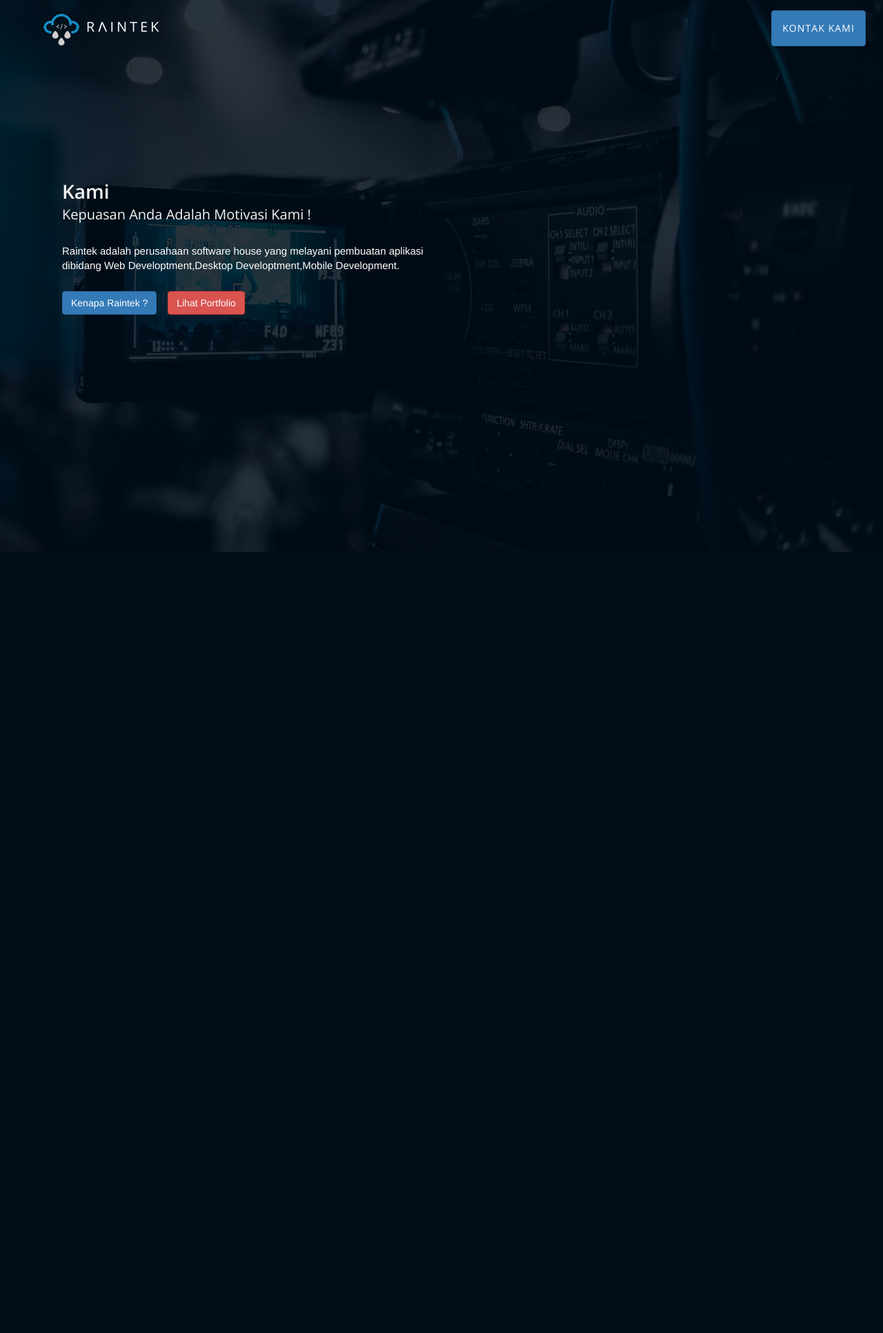
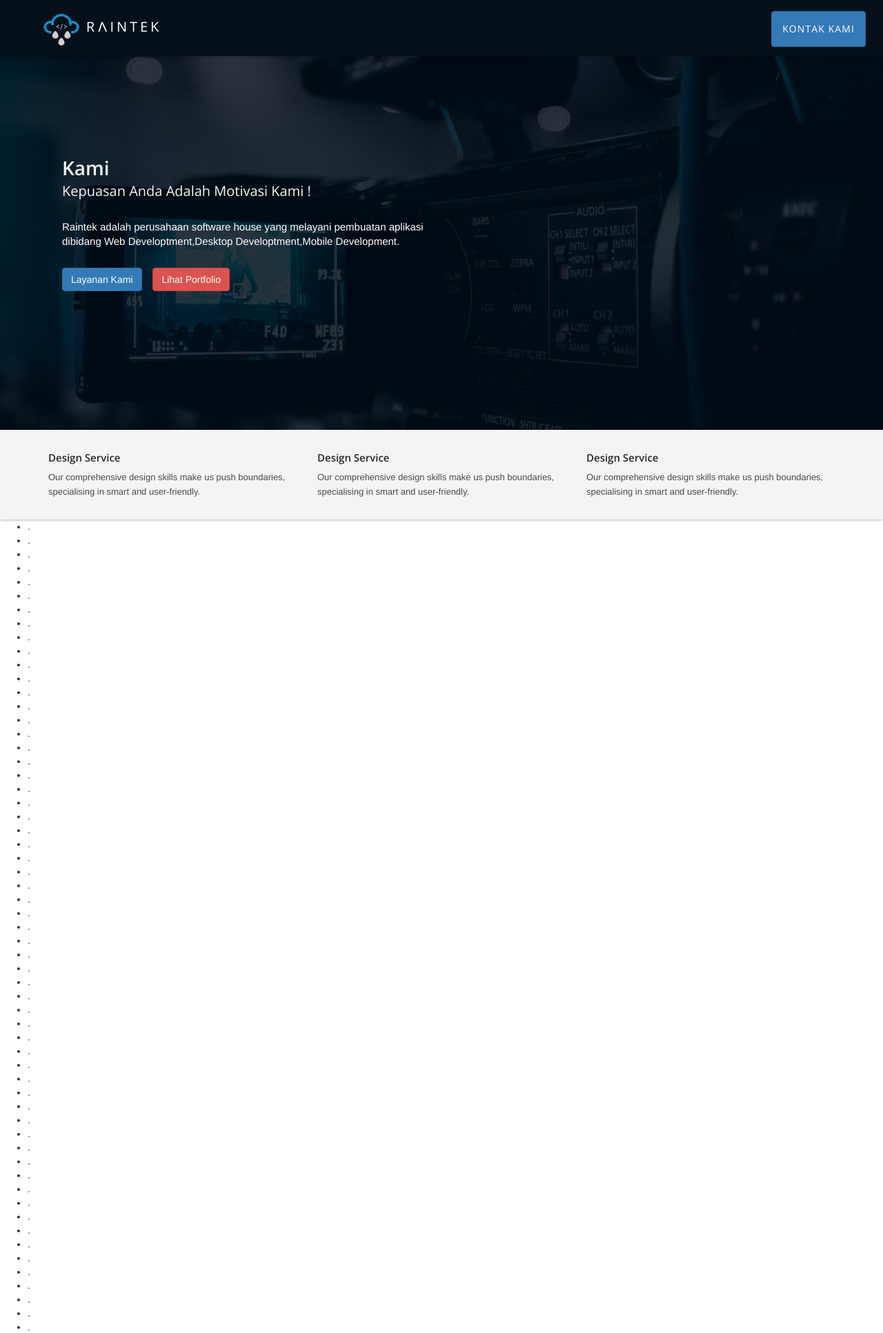
Before and after one commit to adit21/qwertgfvbmhkt, a PHP site: page / in a window 1280 px wide. Shown: the top 1932 px of the page at 69% size. Before the commit the page ends 800 px from the top, so only its background shows below. Run offline with PHP 8.4, Linux system fonts and the light colour scheme; some libraries are stand-ins or nearby versions.

Commit message:
Update terbaru dari adit

```diff
--- a/css/custom.css
+++ b/css/custom.css
@@ -19,6 +19,11 @@ PERATURAN PEMBUATAN CSS :
 @import 'https://fonts.googleapis.com/css?family=Open+Sans:300,600';
 
 /*AMD : background utama halaman depan*/
+
+#firstPage {
+    position: relative;
+    height: 623px !important;
+}
 
 #firstPage .bg {
     background-image: url('../img/bg.jpg');
@@ -53,8 +58,14 @@ PERATURAN PEMBUATAN CSS :
 /*AMD : Menghilangkan background & border bawaan bootstrap yang berwarna putih*/
 
 #firstPage #custom-panel .navbar-default {
-    background-color: transparent;
+    background-color: #05101a;
     border: none;
+    height: 81px !important;
+    box-shadow: 0px 0px 6px -2px #000000;
+}
+
+#firstPage #custom-panel .navbar-default .contactext:before {
+    content: "KONTAK KAMI";
 }
 
 
@@ -66,7 +77,7 @@ PERATURAN PEMBUATAN CSS :
 }
 
 #firstPage .navbar-nav {
-    padding: 15px 25px 0px 0px;
+    padding: 16px 25px 0px 0px;
 }
 
 #firstPage .navbar-nav li a {
@@ -89,7 +100,7 @@ PERATURAN PEMBUATAN CSS :
     padding: 20px;
     height: auto;
     position: relative;
-    margin-top: 20%;
+    margin-top: 27%;
 }
 
 #firstPage #greetingMsg .greetingPanel .greeting span {
@@ -99,6 +110,10 @@ PERATURAN PEMBUATAN CSS :
     font-weight: 600;
 }
 
+#firstPage #greetingMsg .greetingPanel .greeting .text:before {
+    content: "Kami";
+}
+
 #firstPage #greetingMsg .greetingPanel .subGreeting span {
     font-size: 20px !important;
     color: #f5f5f5;
@@ -106,9 +121,21 @@ PERATURAN PEMBUATAN CSS :
     font-weight: 300;
 }
 
+#firstPage #greetingMsg .greetingPanel .subGreeting .text:before {
+    content: " Kepuasan Anda Adalah Motivasi Kami !";
+}
+
 #firstPage #greetingMsg .greetingPanel .footGreeting {
     margin-top: 27px;
     font-size: 15px;
+}
+
+#firstPage #greetingMsg .greetingPanel .footGreeting .firstext:before {
+    content: "Raintek adalah perusahaan software house yang melayani pembuatan aplikasi";
+}
+
+#firstPage #greetingMsg .greetingPanel .footGreeting .secondtext:before {
+    content: "dibidang Web Developtment,Desktop Developtment,Mobile Development.";
 }
 
 #firstPage #greetingMsg .greetingPanel .button {
@@ -185,3 +212,31 @@ PERATURAN PEMBUATAN CSS :
 /*AMD : Greeting pada halaman depan sampai ke tombol
   #1 = 09/09/2016 - adit_mdd
 */
+
+#littlePanelPromotion {
+    background: #f4f4f4;
+    width: 100%;
+    height: auto;
+    box-shadow: 0px 0px 5px #999;
+}
+
+#littlePanelPromotion .panelContent {
+    text-align: left;
+    margin: 30px 0px 30px 0px;
+}
+
+#littlePanelPromotion .panelContent .titleContent span {
+    font-family: 'Open Sans', sans-serif;
+    font-weight: bold;
+    font-size: 15px;
+    color: #292929;
+}
+
+#littlePanelPromotion .panelContent .bodyContent {
+    margin-top: 7px;
+}
+
+#littlePanelPromotion .panelContent .bodyContent span {
+    font-size: 13px;
+    color: #4a4a4a;
+}
--- a/index.html
+++ b/index.html
@@ -3,7 +3,7 @@
     <head>
         <meta charset="utf-8">
             <title>
-                Raintek | Software Studio & IT Consultant
+                Raintek | Software Studio & IT Consultant Indonesia
             </title>
             <!-- meta -->
             <meta content="IT Consultant dan Pembuatan Website Developtment  , Desktop Developtment  , Mobile Developtment " name="description"/>
@@ -14,6 +14,8 @@
             <link href="css/custom.css" media="screen" rel="stylesheet" title="no title"/>
             <link href="bower_components/typed.js/main.css" rel="stylesheet" type="text/css"/>
             <link href="img/shorcuticon.png" rel="shorcut icon" type="text/css"/>
+            <link href="bower_components/animate.css/animate.min.css" rel="stylesheet" type="text/css"/>
+            <link href="bower_components/wow/css/libs/animate.css" rel="stylesheet" type="text/css"/>
             <!-- javascript -->
             <script src="bower_components/jquery/dist/jquery.min.js" type="text/javascript">
             </script>
@@ -22,6 +24,11 @@
             <script src="bower_components/typed.js/dist/typed.min.js" type="text/javascript">
             </script>
             <script src="js/custom.js" type="text/javascript">
+            </script>
+            <script src="bower_components/wow/dist/wow.js" type="text/javascript">
+            </script>
+            <script type="text/javascript">
+                new WOW().init();
             </script>
         </meta>
     </head>
@@ -36,7 +43,7 @@
         </div>
         <!-- AMD : navbar untuk brand logo dan menu utama -->
         <div id="custom-panel">
-            <nav class="navbar navbar-default ">
+            <nav class="navbar navbar-default navbar-fixed-top ">
                 <div class="container-fluid">
                     <div class="navbar-header">
                         <a class="navbar-brand" href="#">
@@ -50,7 +57,7 @@
                             </a>
                         </li>
                         <li>
-                            <a class="tentang" href="#!">
+                            <a class="tentang" href="#about">
                             </a>
                         </li>
                         <li>
@@ -62,8 +69,7 @@
                             </a>
                         </li>
                         <li>
-                            <a class="btn btn-primary" href="#!">
-                                KONTAK KAMI
+                            <a class="btn btn-primary contactext" href="#!">
                             </a>
                         </li>
                     </ul>
@@ -76,28 +82,26 @@
                         <div class="col-md-8 col-xs-12">
                             <div class="greetingPanel">
                                 <div class="greeting">
-                                    <span>
-                                        Kami
+                                    <span class="text">
                                     </span>
                                     <span class="element" style="font-size:60px;">
                                     </span>
                                 </div>
                                 <div class="subGreeting">
-                                    <span>
-                                        Kepuasan Anda Adalah Motivasi Kami !
+                                    <span class="text">
                                     </span>
                                 </div>
                                 <div class="footGreeting">
-                                    <span>
-                                        Raintek adalah perusahaan software house yang melayani pembuatan aplikasi
-                                        <br>
-                                            dibidang Web Developtment,Desktop Developtment,Mobile Development.
-                                        </br>
+                                    <span class="firstext">
                                     </span>
+                                    <br>
+                                        <span class="secondtext">
+                                        </span>
+                                    </br>
                                 </div>
                                 <div class="button">
                                     <a class="btn btn-primary btn1" href="#">
-                                        Kenapa Raintek ?
+                                        Layanan Kami
                                     </a>
                                     <a class="btn btn-danger" href="#">
                                         Lihat Portfolio
@@ -111,4 +115,370 @@
         </div>
     </div>
     <!--#firstPage AMD - 09/09/2016 -->
+    <!--#little Panel Promotion -->
+    <div id="littlePanelPromotion">
+        <div class="container">
+            <div class="row">
+                <div class="col-md-4">
+                    <div class="panelContent wow animated fadeInDown ">
+                        <div class="titleContent">
+                            <span>
+                                Design Service
+                            </span>
+                        </div>
+                        <div class="bodyContent">
+                            <span>
+                                Our comprehensive design skills make us push boundaries, specialising in smart and user-friendly.
+                            </span>
+                        </div>
+                    </div>
+                </div>
+                <div class="col-md-4">
+                    <div class="panelContent wow animated fadeInDown">
+                        <div class="titleContent">
+                            <span>
+                                Design Service
+                            </span>
+                        </div>
+                        <div class="bodyContent">
+                            <span>
+                                Our comprehensive design skills make us push boundaries, specialising in smart and user-friendly.
+                            </span>
+                        </div>
+                    </div>
+                </div>
+                <div class="col-md-4">
+                    <div class="panelContent wow animated fadeInDown">
+                        <div class="titleContent">
+                            <span>
+                                Design Service
+                            </span>
+                        </div>
+                        <div class="bodyContent">
+                            <span>
+                                Our comprehensive design skills make us push boundaries, specialising in smart and user-friendly.
+                            </span>
+                        </div>
+                    </div>
+                </div>
+            </div>
+        </div>
+    </div>
+    <ul>
+        <li>
+            .
+        </li>
+        <li>
+            .
+        </li>
+        <li>
+            .
+        </li>
+        <li>
+            .
+        </li>
+        <li>
+            .
+        </li>
+        <li>
+            .
+        </li>
+        <li>
+            .
+        </li>
+        <li>
+            .
+        </li>
+        <li>
+            .
+        </li>
+        <li>
+            .
+        </li>
+        <li>
+            .
+        </li>
+        <li>
+            .
+        </li>
+        <li>
+            .
+        </li>
+        <li>
+            .
+        </li>
+        <li>
+            .
+        </li>
+        <li>
+            .
+        </li>
+        <li>
+            .
+        </li>
+        <li>
+            .
+        </li>
+        <li>
+            .
+        </li>
+        <li>
+            .
+        </li>
+        <li>
+            .
+        </li>
+        <li>
+            .
+        </li>
+        <li>
+            .
+        </li>
+        <li>
+            .
+        </li>
+        <li>
+            .
+        </li>
+        <li>
+            .
+        </li>
+        <li>
+            .
+        </li>
+        <li>
+            .
+        </li>
+        <li>
+            .
+        </li>
+        <li>
+            .
+        </li>
+        <li>
+            .
+        </li>
+        <li>
+            .
+        </li>
+        <li>
+            .
+        </li>
+        <li>
+            .
+        </li>
+        <li>
+            .
+        </li>
+        <li>
+            .
+        </li>
+        <li>
+            .
+        </li>
+        <li>
+            .
+        </li>
+        <li>
+            .
+        </li>
+        <li>
+            .
+        </li>
+        <li>
+            .
+        </li>
+        <li>
+            .
+        </li>
+        <li>
+            .
+        </li>
+        <li>
+            .
+        </li>
+        <li>
+            .
+        </li>
+        <li>
+            .
+        </li>
+        <li>
+            .
+        </li>
+        <li>
+            .
+        </li>
+        <li>
+            .
+        </li>
+        <li>
+            .
+        </li>
+        <li>
+            .
+        </li>
+        <li>
+            .
+        </li>
+        <li>
+            .
+        </li>
+        <li>
+            .
+        </li>
+        <li>
+            .
+        </li>
+        <li>
+            .
+        </li>
+        <li>
+            .
+        </li>
+        <li>
+            .
+        </li>
+        <li>
+            .
+        </li>
+        <li>
+            .
+        </li>
+        <li>
+            .
+        </li>
+        <li>
+            .
+        </li>
+        <li>
+            .
+        </li>
+        <li>
+            .
+        </li>
+        <li>
+            .
+        </li>
+        <li>
+            .
+        </li>
+        <li>
+            .
+        </li>
+        <li>
+            .
+        </li>
+        <li>
+            .
+        </li>
+        <li>
+            .
+        </li>
+        <li>
+            .
+        </li>
+        <li>
+            .
+        </li>
+        <li>
+            .
+        </li>
+        <li>
+            .
+        </li>
+        <li>
+            .
+        </li>
+        <li>
+            .
+        </li>
+        <li>
+            .
+        </li>
+        <li>
+            .
+        </li>
+        <li>
+            .
+        </li>
+        <li>
+            .
+        </li>
+        <li>
+            .
+        </li>
+        <li>
+            .
+        </li>
+        <li>
+            .
+        </li>
+        <li>
+            .
+        </li>
+        <li>
+            .
+        </li>
+        <li>
+            .
+        </li>
+        <li>
+            .
+        </li>
+        <li>
+            .
+        </li>
+        <li>
+            .
+        </li>
+        <li>
+            .
+        </li>
+        <li>
+            .
+        </li>
+        <li>
+            .
+        </li>
+        <li>
+            .
+        </li>
+        <li>
+            .
+        </li>
+        <li>
+            .
+        </li>
+        <li>
+            .
+        </li>
+        <li>
+            .
+        </li>
+        <li>
+            .
+        </li>
+        <li>
+            .
+        </li>
+        <li>
+            .
+        </li>
+        <li>
+            .
+        </li>
+        <li>
+            .
+        </li>
+        <li>
+            .
+        </li>
+        <li>
+            .
+        </li>
+        <li>
+            .
+        </li>
+    </ul>
 </body>
--- a/js/custom.js
+++ b/js/custom.js
@@ -1,10 +1,12 @@
-   // Mengatur Typed.js
+
+   // Mengatur Typed.js di #firstPage
    $(function() {
        $(".element").typed({
-           strings: ["Cepat", "Profesional", "Inovatif", "Kreatif ^2000 "],
+           strings: ["Cepat", "Profesional", "Inovatif", "Kreatif"],
            typeSpeed: 10,
            contentType: 'html',
            loop: true,
+           showCursor: false
        });
    });
    $(function() {
```
